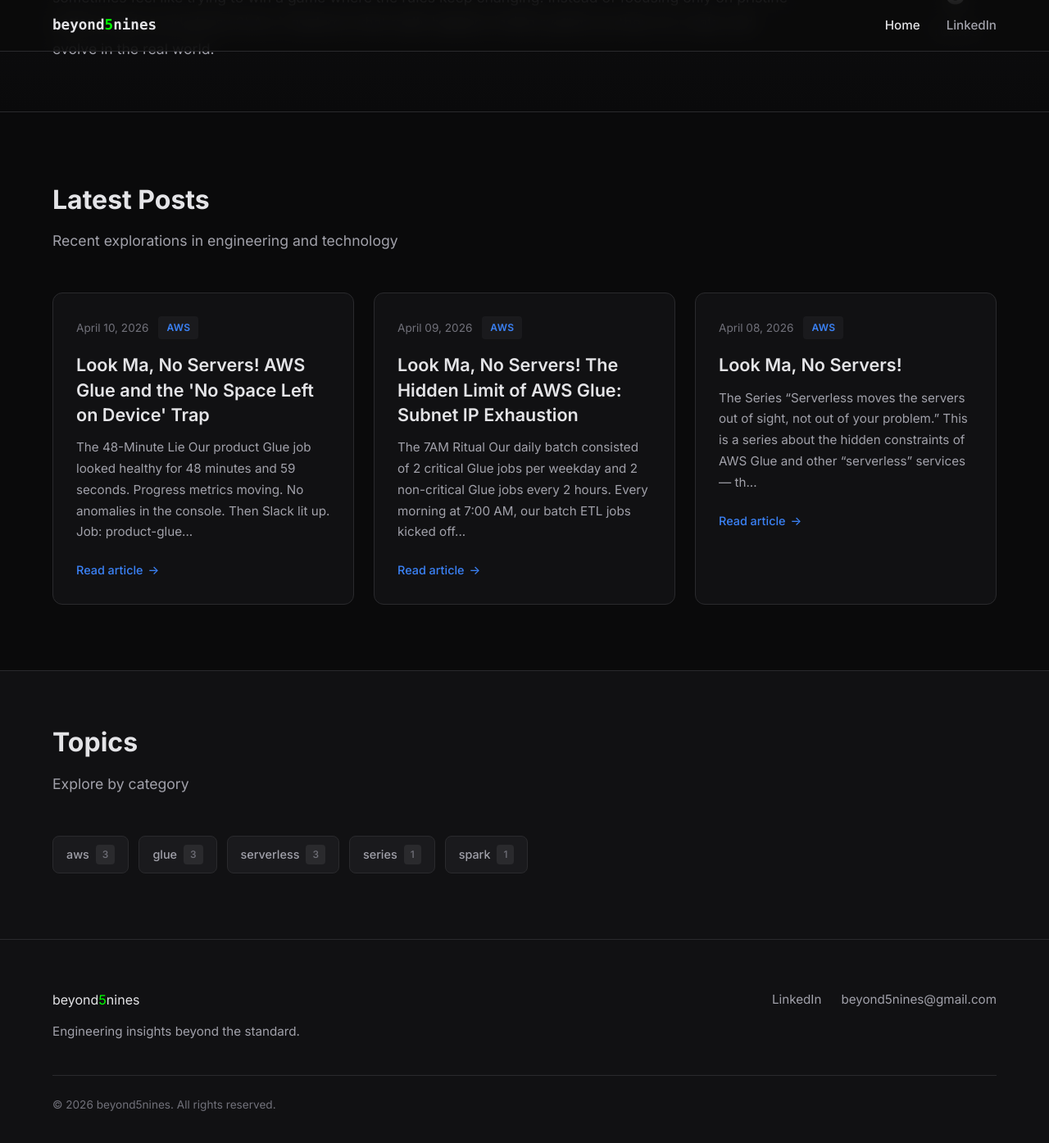
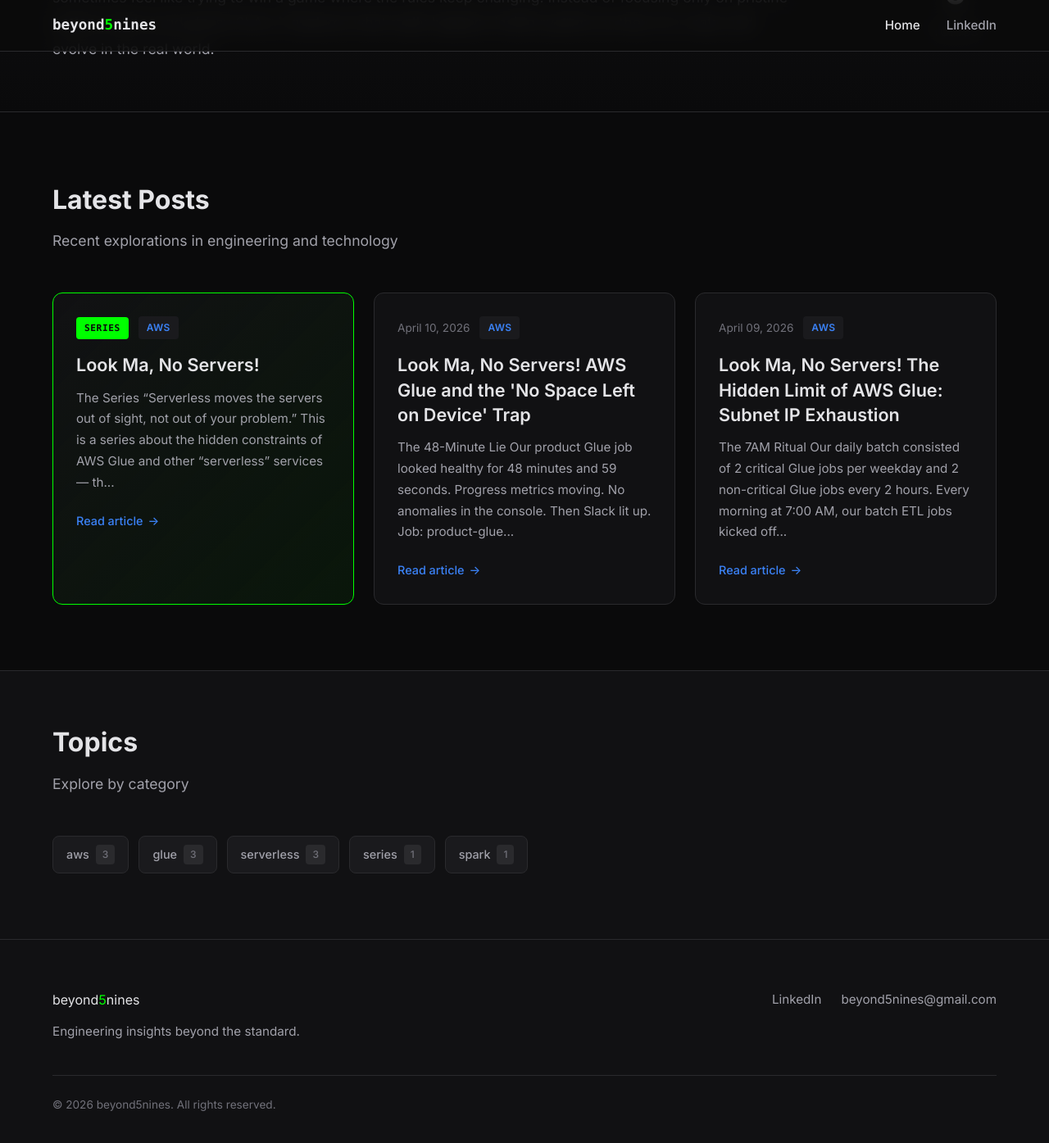
Before and after one commit to beyond5nines/beyond5nines.github.io, a Jekyll site: the page built from index.md, in a window 1280 px wide and 1400 px high, scrolled down 305 px. Shown: the top 1395 px of the window at 82% size. Built offline with Jekyll 4.4.1, drawn with Linux system fonts in a browser that asks for light colours.

Commit message:
Pin series intro, add SERIES badge, update favicon to 9_ with blink

```diff
--- a/_layouts/default.html
+++ b/_layouts/default.html
@@ -6,7 +6,7 @@
   <title>{% if page.title %}{{ page.title }} | {% endif %}{{ site.title }}</title>
   <meta name="description" content="{{ page.excerpt | default: site.description | strip_html | truncate: 160 }}">
   <link rel="canonical" href="{{ page.url | absolute_url }}">
-  <link rel="icon" type="image/svg+xml" href="{{ '/assets/images/favicon.svg' | relative_url }}?v=2">
+  <link rel="icon" type="image/svg+xml" href="{{ '/assets/images/favicon.svg' | relative_url }}?v=4">
   <link rel="preconnect" href="https://fonts.googleapis.com">
   <link rel="preconnect" href="https://fonts.gstatic.com" crossorigin>
   <link href="https://fonts.googleapis.com/css2?family=Inter:wght@400;500;600;700&display=swap" rel="stylesheet">
--- a/_layouts/home.html
+++ b/_layouts/home.html
@@ -29,7 +29,30 @@ layout: default
     </div>
 
     <div class="posts-grid">
-      {% for post in site.posts %}
+      {% assign pinned_posts = site.posts | where: "pinned", true %}
+      {% assign regular_posts = site.posts | where_exp: "post", "post.pinned != true" %}
+      {% for post in pinned_posts %}
+      <article class="post-card pinned">
+        <div class="post-card-content">
+          <div class="post-meta">
+            <span class="pin-badge">SERIES</span>
+            {% if post.categories.size > 0 %}
+            <span class="post-category">{{ post.categories | first | upcase }}</span>
+            {% endif %}
+          </div>
+          <h3 class="post-title">
+            <a href="{{ post.url | relative_url }}">{{ post.title }}</a>
+          </h3>
+          <p class="post-excerpt">
+            {{ post.excerpt | strip_html | truncate: 180 }}
+          </p>
+          <a href="{{ post.url | relative_url }}" class="read-more">
+            Read article <span class="arrow">&rarr;</span>
+          </a>
+        </div>
+      </article>
+      {% endfor %}
+      {% for post in regular_posts %}
       <article class="post-card">
         <div class="post-card-content">
           <div class="post-meta">
--- a/assets/css/style.css
+++ b/assets/css/style.css
@@ -243,6 +243,26 @@ img {
   transform: translateY(-4px);
   box-shadow: var(--shadow-lg);
   border-color: var(--color-primary);
+}
+
+.post-card.pinned {
+  border-color: #00FF00;
+  background: linear-gradient(135deg, var(--color-bg-secondary) 0%, rgba(0, 255, 0, 0.05) 100%);
+}
+
+.post-card.pinned:hover {
+  border-color: #00FF00;
+}
+
+.pin-badge {
+  background: #00FF00;
+  color: #0a0a0b;
+  padding: 4px 10px;
+  border-radius: 4px;
+  font-size: 0.7rem;
+  font-weight: 700;
+  letter-spacing: 0.05em;
+  font-family: var(--font-mono);
 }
 
 .post-card-content {
```
Also changed, not shown: _posts/2026-04-08-look-ma-no-servers.md (+1 -0 lines), assets/images/favicon.svg.
